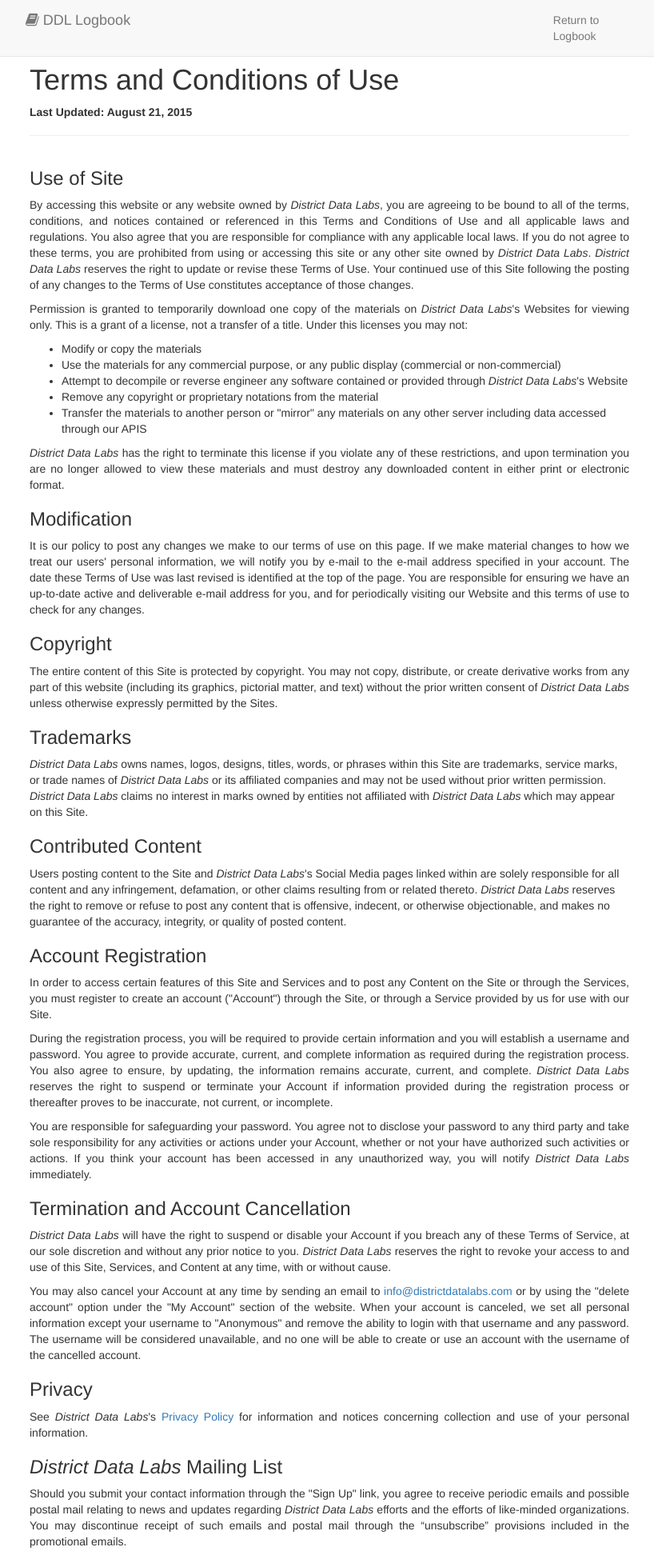
After one commit to DistrictDataLabs/logbook, a Django app: page /terms/ in a window 1280 px wide. The commit adds this page. Shown: the top 1939 px of the page at 80% size, without its empty margins (228-1046 px from the left). Run offline with Django 3.2, Linux system fonts and the light colour scheme; parts of the project's set-up code (start-up, migrations or seed data) failed here and were passed over; some libraries are stand-ins or nearby versions.

Commit message:
legal language

```diff
--- a/logbook/templates/components/navbar.html
+++ b/logbook/templates/components/navbar.html
@@ -10,7 +10,7 @@
         <span class="icon-bar"></span>
       </button>
       <a class="navbar-brand" href="/">
-        DDL Logbook
+        <i class="fa fa-book"></i> DDL Logbook
       </a>
     </div>
     <div class="collapse navbar-collapse navbar-right">
--- /dev/null
+++ b/logbook/templates/site/legal/legal-page.html
@@ -0,0 +1,84 @@
+{% extends 'page.html' %}
+
+{% block stylesheets %}
+  {{ block.super }}
+  <style text="text/css">
+
+    body {
+      padding-top: 40px;
+    }
+
+    nav .navbar-brand {
+      padding-left: 0;
+    }
+
+    nav a.navbar-link {
+      margin-right: -15px;
+    }
+
+  </style>
+{% endblock %}
+
+{% block navbar %}
+  <nav class="navbar navbar-default navbar-fixed-top" role="navigation">
+    <div class="container">
+      <div class="col-sm-8 col-sm-offset-2">
+        <!-- Brand and toggle get grouped for better mobile display -->
+
+        <div class="navbar-header">
+          <button type="button" class="navbar-toggle" data-toggle="collapse" data-target="#bs-example-navbar-collapse-1">
+            <span class="sr-only">Toggle navigation</span>
+            <span class="icon-bar"></span>
+            <span class="icon-bar"></span>
+            <span class="icon-bar"></span>
+          </button>
+          <a class="navbar-brand" href="{% url 'home' %}">
+            <i class="fa fa-book"></i> DDL Logbook
+          </a>
+        </div>
+        <p class="navbar-text navbar-right collapse navbar-collapse">
+          <a class="navbar-link" href="{% url 'home' %}">Return to Logbook</a>
+        </p>
+      </div><!-- /.col-sm-offset-2 -->
+    </div><!-- /.container -->
+  </nav>
+{% endblock %}
+
+{% block content %}
+  <div class="container">
+    <div class="row">
+      <div class="col-sm-8 col-sm-offset-2">
+        <div class="page-header">
+          {% block legal-header %}{% endblock %}
+        </div>
+      </div>
+    </div>
+    <div class="row">
+      <div class="col-sm-8 col-sm-offset-2">
+        {% block legal-content %}{% endblock %}
+      </div>
+    </div>
+  </div>
+{% endblock %}
+
+{% block footer %}
+  <div id="footer">
+    <div class="container">
+      <div class="row">
+        <div class="col-sm-4 col-sm-offset-2">
+          <p class="text-muted">
+            <small>Copyright &copy; 2015 District Data Labs</small>
+          </p>
+        </div>
+        <div class="col-sm-4">
+          <ul class="list-inline list-unstyled text-right">
+            <li><a href="{% url 'terms' %}"><small>Terms of Use</small></a></li>
+            <li>&middot;</li>
+            <li><a href="{% url 'privacy' %}"><small>Privacy Policy</small></a></li>
+          </ul>
+        </div>
+      </div>
+    </div>
+  </div>
+
+{% endblock %}
--- /dev/null
+++ b/logbook/templates/site/legal/terms.html
@@ -0,0 +1,122 @@
+{% extends 'site/legal/legal-page.html' %}
+
+      {% block legal-header %}
+        <h1>Terms and Conditions of Use</h1>
+        <p><strong>Last Updated: August 21, 2015</strong></p>
+      {% endblock %}
+
+      {% block legal-content %}
+        <section id="usage">
+
+        <h3>Use of Site</h3>
+
+        <p class="text-justify">By accessing this website or any website owned by <em>District Data Labs</em>, you are agreeing to be bound to all of the terms, conditions, and notices contained or referenced in this Terms and Conditions of Use and all applicable laws and regulations. You also agree that you are responsible for compliance with any applicable local laws. If you do not agree to these terms, you are prohibited from using or accessing this site or any other site owned by <em>District Data Labs</em>. <em>District Data Labs</em> reserves the right to update or revise these Terms of Use. Your continued use of this Site following the posting of any changes to the Terms of Use constitutes acceptance of those changes.</p>
+
+        <p class="text-justify">Permission is granted to temporarily download one copy of the materials on <em>District Data Labs</em>'s Websites for viewing only. This is a grant of a license, not a transfer of a title. Under this licenses you may not:</p>
+
+        <ul>
+        <li>Modify or copy the materials</li>
+        <li>Use the materials for any commercial purpose, or any public display (commercial or non-commercial)</li>
+        <li>Attempt to decompile or reverse engineer any software contained or provided through <em>District Data Labs</em>'s Website</li>
+        <li>Remove any copyright or proprietary notations from the material</li>
+        <li>Transfer the materials to another person or "mirror" any materials on any other server including data accessed through our APIS</li>
+        </ul>
+
+
+        <p class="text-justify"><em>District Data Labs</em> has the right to terminate this license if you violate any of these restrictions, and upon termination you are no longer allowed to view these materials and must destroy any downloaded content in either print or electronic format.</p>
+        </section>
+
+        <section id="updates">
+
+        <h3>Modification</h3>
+
+        <p class="text-justify">It is our policy to post any changes we make to our terms of use on this page. If we make material changes to how we treat our users' personal information, we will notify you by e-mail to the e-mail address specified in your account. The date these Terms of Use was last revised is identified at the top of the page. You are responsible for ensuring we have an up-to-date active and deliverable e-mail address for you, and for periodically visiting our Website and this terms of use to check for any changes.
+        </section></p>
+
+        <section id="copyright">
+
+        <h3>Copyright</h3>
+
+        <p class="text-justify">The entire content of this Site is protected by copyright. You may not copy, distribute, or create derivative works from any part of this website (including its graphics, pictorial matter, and text) without the prior written consent of <em>District Data Labs</em> unless otherwise expressly permitted by the Sites.</p>
+        </section>
+        </section>
+
+        <section id="trademarks">
+
+        <h3>Trademarks</h3>
+
+        <p><em>District Data Labs</em> owns names, logos, designs, titles, words, or phrases within this Site are trademarks, service marks, or trade names of <em>District Data Labs</em> or its affiliated companies and may not be used without prior written permission. <em>District Data Labs</em> claims no interest in marks owned by entities not affiliated with <em>District Data Labs</em> which may appear on this Site.</p>
+        </section>
+
+        <section id="contributors">
+
+        <h3>Contributed Content</h3>
+
+        <p>Users posting content to the Site and <em>District Data Labs</em>'s Social Media pages linked within are solely responsible for all content and any infringement, defamation, or other claims resulting from or related thereto. <em>District Data Labs</em> reserves the right to remove or refuse to post any content that is offensive, indecent, or otherwise objectionable, and makes no guarantee of the accuracy, integrity, or quality of posted content.</p>
+
+        <section id="registration">
+
+        <h3>Account Registration</h3>
+
+        <p class="text-justify">In order to access certain features of this Site and Services and to post any Content on the Site or through the Services, you must register to create an account ("Account") through the Site, or through a Service provided by us for use with our Site.</p>
+
+        <p class="text-justify">During the registration process, you will be required to provide certain information and you will establish a username and password. You agree to provide accurate, current, and complete information as required during the registration process. You also agree to ensure, by updating, the information remains accurate, current, and complete. <em>District Data Labs</em> reserves the right to suspend or terminate your Account if information provided during the registration process or thereafter proves to be inaccurate, not current, or incomplete.</p>
+
+        <p class="text-justify">You are responsible for safeguarding your password. You agree not to disclose your password to any third party and take sole responsibility for any activities or actions under your Account, whether or not your have authorized such activities or actions. If you think your account has been accessed in any unauthorized way, you will notify <em>District Data Labs</em> immediately.</p>
+
+        <h3>Termination and Account Cancellation</h3>
+
+        <p class="text-justify"><em>District Data Labs</em> will have the right to suspend or disable your Account if you breach any of these Terms of Service, at our sole discretion and without any prior notice to you. <em>District Data Labs</em> reserves the right to revoke your access to and use of this Site, Services, and Content at any time, with or without cause.</p>
+
+        <p class="text-justify">You may also cancel your Account at any time by sending an email to <a href="mailto:info@districtdatalabs.com">info@districtdatalabs.com</a> or by using the "delete account" option under the "My Account" section of the website. When your account is canceled, we set all personal information except your username to "Anonymous" and remove the ability to login with that username and any password. The username will be considered unavailable, and no one will be able to create or use an account with the username of the cancelled account.</p>
+        </section>
+
+        <section id="privacy">
+
+        <h3>Privacy</h3>
+
+        <p class="text-justify">See <em>District Data Labs</em>'s <a href="{% url 'privacy' %}">Privacy Policy</a> for information and notices concerning collection and use of your personal information.</p>
+
+        <p class="text-justify"><section id="mailing"></p>
+
+        <h3><em>District Data Labs</em> Mailing List</h3>
+
+        <p class="text-justify">Should you submit your contact information through the "Sign Up" link, you agree to receive periodic emails and possible postal mail relating to news and updates regarding <em>District Data Labs</em> efforts and the efforts of like-minded organizations. You may discontinue receipt of such emails and postal mail through the “unsubscribe” provisions included in the promotional emails.</p>
+        </section>
+
+        <section id="endorsements">
+
+        <h3>No Endorsements</h3>
+
+        <p class="text-justify">Any links on this Site to third party websites are not an endorsement, sponsorship, or recommendation of the third parties or the third parties' ideas, products, or services. Similarly, any references in this Site to third parties and their products or services do not constitute an endorsement, sponsorship, or recommendation. If you follow links to third party websites, or any other companies or organizations affiliated or unaffiliated with <em>District Data Labs</em>, you are subject to the terms and conditions and privacy policies of those sites, and <em>District Data Labs</em> marks no warranty or representations regarding those sites. Further, <em>District Data Labs</em> is not responsible for the content of third party or affiliated company sites or any actions, inactions, results, or damages caused by visiting those sites.</p>
+        </section>
+
+        <section id="governance">
+
+        <h3>Governing Law</h3>
+
+        <p class="text-justify">This Site was designed for and is operated in the United States. Regardless of where the Site is viewed, you are responsible for compliance with applicable local laws.</p>
+
+        <p class="text-justify">You and <em>District Data Labs</em> agree that the laws of the District of Columbia will apply to all matters arising from or relating to use of this Website, whether for claims in contract, tort, or otherwise, without regard to conflicts of laws principles.</p>
+
+        <h3>International Transfer</h3>
+
+        <p class="text-justify">Your information may be transferred to, and maintained on, computers located outside of your state, province, country or other governmental jurisdiction where the privacy laws may not be as protective as those in your jurisdiction. If you are located outside the United States and choose to provide information to us, <em>District Data Labs</em> transfers Personal Information to the United States and processes it there. Your consent to these Terms of Use, followed by your submission of such information represents your agreement to that transfer.</p>
+        </section>
+
+        <section id="disclaimer">
+
+        <h3>Disclaimer</h3>
+
+        <p class="text-justify">The materials on <em>District Data Labs</em>'s Website are provided "as is" without any kind of warranty. The material on this Website is not a warranty as to any product or service provided by <em>District Data Labs</em> or any affiliated or unaffiliated organization.</p>
+
+        <p class="text-justify"><em>District Data Labs</em> is not liable for any errors, delays, inaccuracies, or omissions in this Website or any Website that are linked to or referenced by this Website. Under no circumstances shall <em>District Data Labs</em> be liable for any damages, including indirect, incidental, special, or consequential damages that result from the use of, or inability to use, this Website.</p>
+        </section>
+
+        <section id="closing">
+
+        <h3>Agrement</h3>
+
+        <p class="text-justify">These Terms of Use constitute the entire agreement between you and <em>District Data Labs</em> with respect to your use of this Site and supersede all prior or contemporaneous communications and proposals, whether oral, written, or electronic, between you and <em>District Data Labs</em> with respect to this Site. If any provision(s) of these Terms of Use are held invalid or unenforceable, those provisions shall be construed in a manner consistent with applicable law to reflect, as nearly as possible, the original intentions of the parties, and the remaining provisions shall remain in full force and effect.</p>
+        </section>
+      {% endblock %}
--- a/logbook/urls.py
+++ b/logbook/urls.py
@@ -17,6 +17,7 @@
 ## Imports
 ##########################################################################
 
+from django.views.generic import TemplateView
 from django.conf.urls import include, url
 from django.contrib import admin
 
@@ -33,6 +34,8 @@
 
     # Application URLs
     url(r'^$', HomePageView.as_view(), name='home'),
+    url(r'^terms/$', TemplateView.as_view(template_name='site/legal/terms.html'), name='terms'),
+    url(r'^privacy/$', TemplateView.as_view(template_name='site/legal/privacy.html'), name='privacy'),
 
     # Authentication URLs
     url('', include('social.apps.django_app.urls', namespace='social')),
```
Also changed, not shown: logbook/templates/site/legal/privacy.html (added, +51 -0 lines), logbook/assets/img/logo.png (added).
